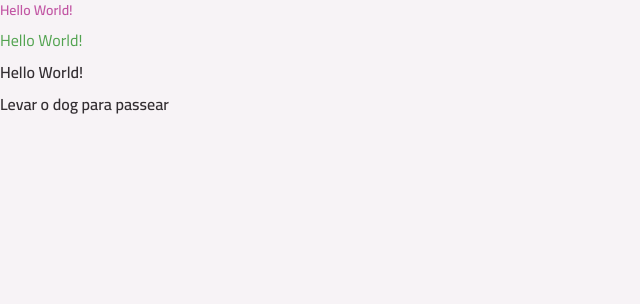
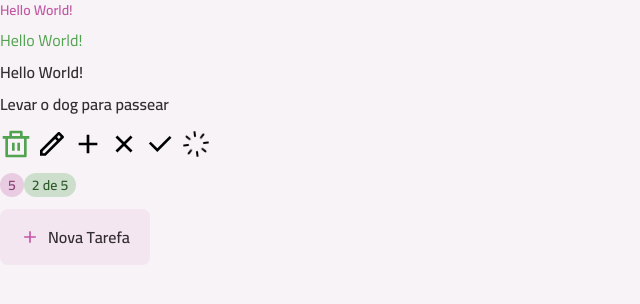
Before and after one commit to PedroMoreiragit/todo, a React (Vite) app: page / in a window 1280 px wide. Shown: the top 304 px of the page, without its empty margins (0-640 px from the left). Built offline with nearby package versions, Linux system fonts and the light colour scheme.

Commit message:
feat: make button component

```diff
--- a/src/App.tsx
+++ b/src/App.tsx
@@ -1,15 +1,44 @@
 import Text from "./components/text";
+import TrashIcon from "./assets/icons/trash.svg?react"
+import CheckIcon from "./assets/icons/check.svg?react"
+import PencilIcon from "./assets/icons/pencil.svg?react"
+import XIcon from "./assets/icons/x.svg?react"
+import PlusIcon from "./assets/icons/plus.svg?react"
+import SpinnerIcon from "./assets/icons/spinner.svg?react"
+import Icon from "./components/icon";
+import Badge from "./components/badge";
+import Button from "./components/button";
 
 export default function App() {
 
 
   return (
     <>
-      <div className="flex flex-col gap-2">
-        <Text variant={"body-sm-bold"} className="text-pink-base">Hello World!</Text>
-        <Text className="text-green-base">Hello World!</Text>
-        <Text variant={"body-md-bold"}>Hello World!</Text>
-        <Text variant={"body-md-bold"}>Levar o dog para passear</Text>
+      <div className="grid gap-3">
+        <div className="flex flex-col gap-2">
+          <Text variant={"body-sm-bold"} className="text-pink-base">Hello World!</Text>
+          <Text className="text-green-base">Hello World!</Text>
+          <Text variant={"body-md-bold"}>Hello World!</Text>
+          <Text variant={"body-md-bold"}>Levar o dog para passear</Text>
+        </div>
+
+        <div className="flex gap-1">
+          <Icon svg={TrashIcon} className="fill-green-base" />
+          <Icon svg={PencilIcon} />
+          <Icon svg={PlusIcon} />
+          <Icon svg={XIcon} />
+          <Icon svg={CheckIcon} />
+          <Icon svg={SpinnerIcon} animate />
+        </div>
+
+        <div>
+          <Badge variant="secondary">5</Badge>
+          <Badge variant="primary">2 de 5</Badge>
+        </div>
+
+        <div>
+          <Button icon={PlusIcon}>Nova Tarefa</Button>
+        </div>
       </div>
     </>
   )
--- /dev/null
+++ b/src/components/button.tsx
@@ -0,0 +1,77 @@
+import type React from "react"
+import Icon from "./icon"
+import { cva, type VariantProps } from "class-variance-authority";
+import Text from "./text";
+
+export const buttonVariants = cva(`
+    flex items-center justify-center cursor-pointer
+    transition rounded-lg group gap-2
+    `, {
+    variants: {
+        variant: {
+            primary: "bg-gray-200 hover:bg-pink-light"
+        },
+        size: {
+            md: "h-14 py-4 px-5"
+        },
+        disabled: {
+            true: "opacity-50 pointer-events-none"
+        }
+    },
+    defaultVariants: {
+        variant: "primary",
+        size: "md",
+        disabled: false
+    }
+});
+
+export const buttonTextVariants = cva("", {
+    variants: {
+        variant: {
+            primary: "text-gray-400"
+        }
+    },
+    defaultVariants: {
+        variant: "primary"
+    }
+})
+
+export const buttonIconVariants = cva("transition", {
+    variants: {
+        variant: {
+            primary: "fill-pink-base"
+        },
+        size: {
+            md: "w-5 h-5"
+        }
+    },
+    defaultVariants: {
+        variant: "primary",
+        size: "md"
+    }
+})
+
+interface ButtonProps extends Omit<React.ComponentProps<"button">, "size" | "disabled">, VariantProps<typeof buttonVariants> {
+    icon?: React.ComponentProps<typeof Icon>["svg"]
+}
+
+export default function Button({
+    variant,
+    size,
+    disabled,
+    className,
+    children,
+    icon: IconComponent,
+    ...props
+}: ButtonProps) {
+    return <button className={buttonVariants({variant, size, disabled, className})} {...props}>
+        {IconComponent && (
+            <Icon svg={IconComponent} className={buttonIconVariants({ variant, size })}
+            />
+        )}
+        <Text variant="body-md-bold" className={buttonTextVariants({variant})}>
+            {children}
+        </Text>
+
+    </button>;
+}
```
